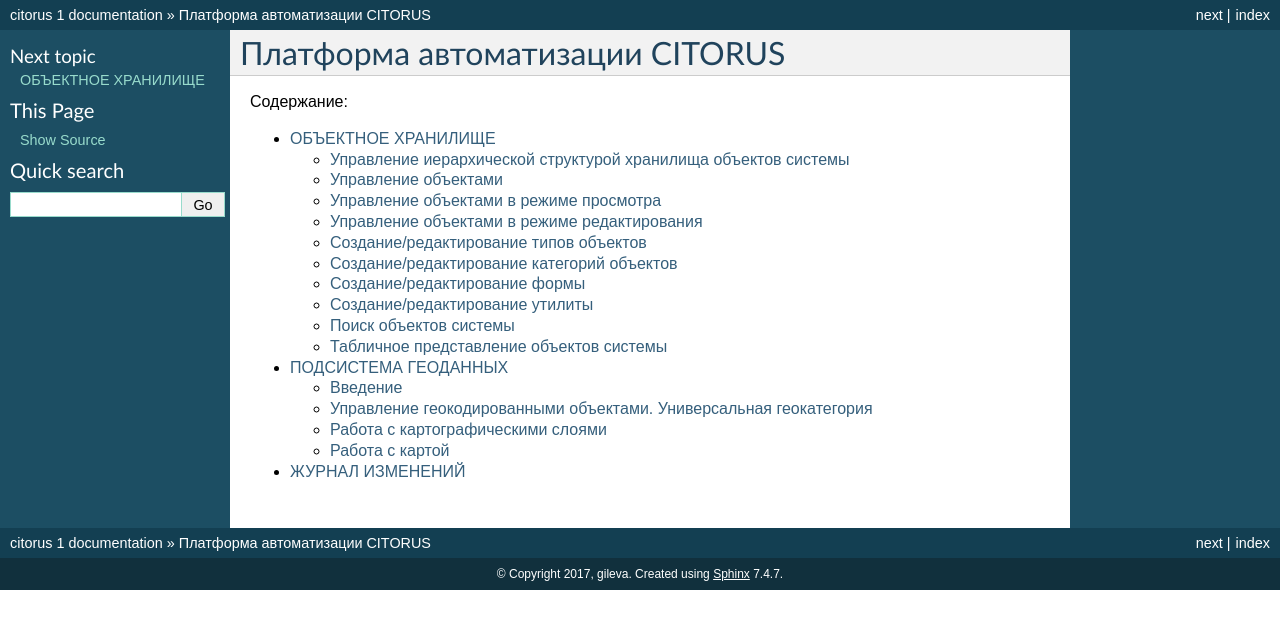
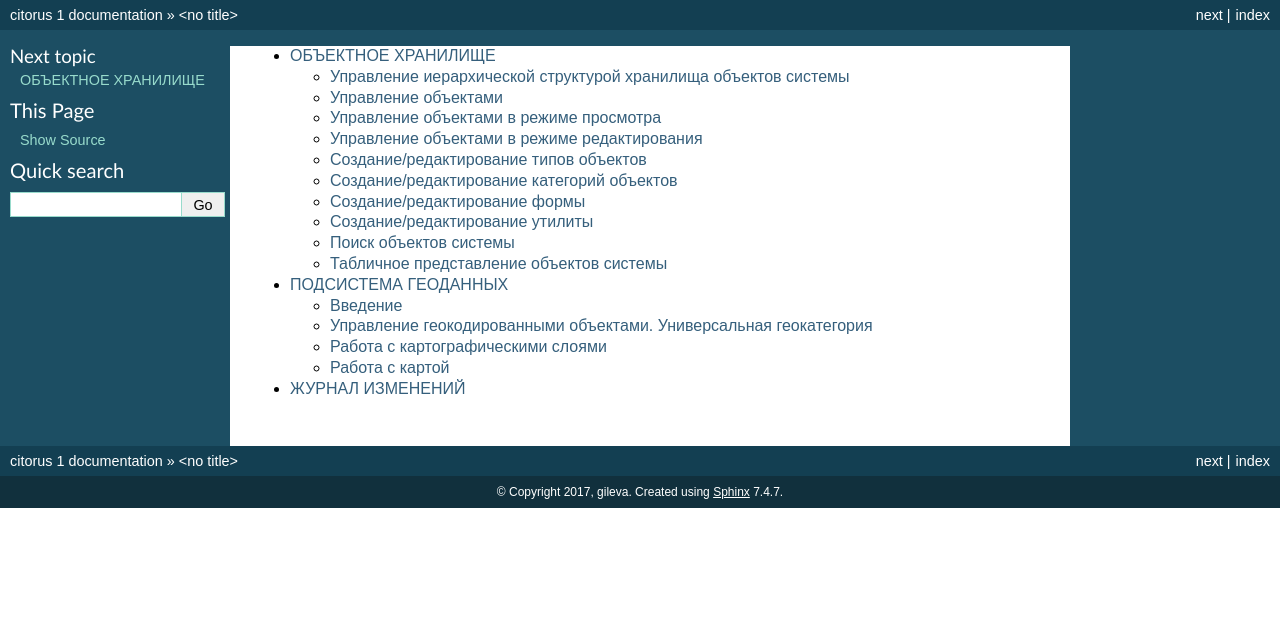
Before and after one commit to citoruspm/citorus, a Sphinx documentation site: the page built from source/index.rst, in a window 1280 px wide. Shown: the top 629 px of the page. Built offline with Sphinx 7.4.7, drawn with Linux system fonts in a browser that asks for light colours.

Commit message:
Update index.rst

```diff
--- a/source/index.rst
+++ b/source/index.rst
@@ -2,11 +2,6 @@
    sphinx-quickstart on Wed Oct 25 01:31:12 2017.
    You can adapt this file completely to your liking, but it should at least
    contain the root `toctree` directive.
-
-Платформа автоматизации CITORUS
-=======================================
-
-Содержание:
 
 .. toctree::
    :maxdepth: 2
```
